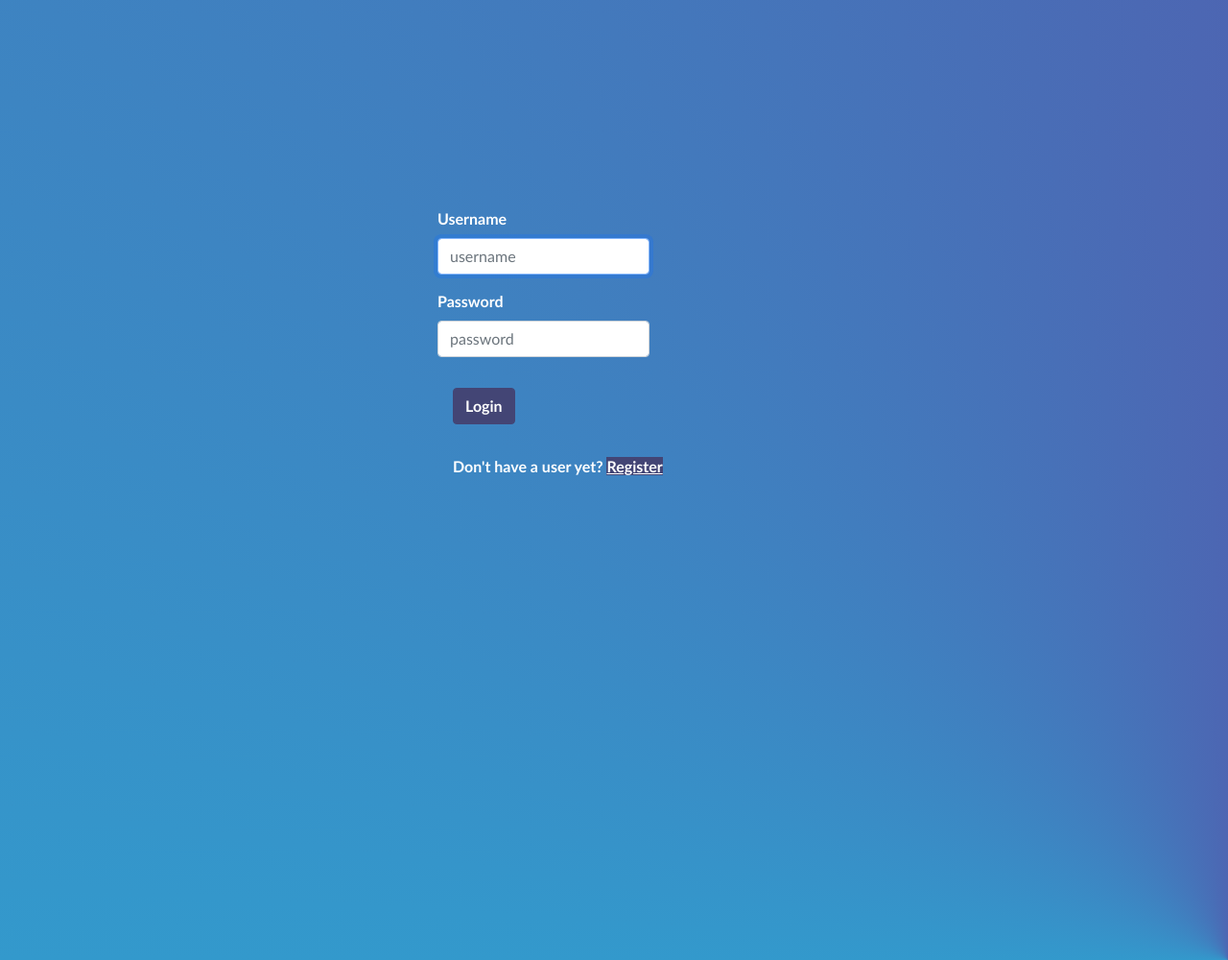
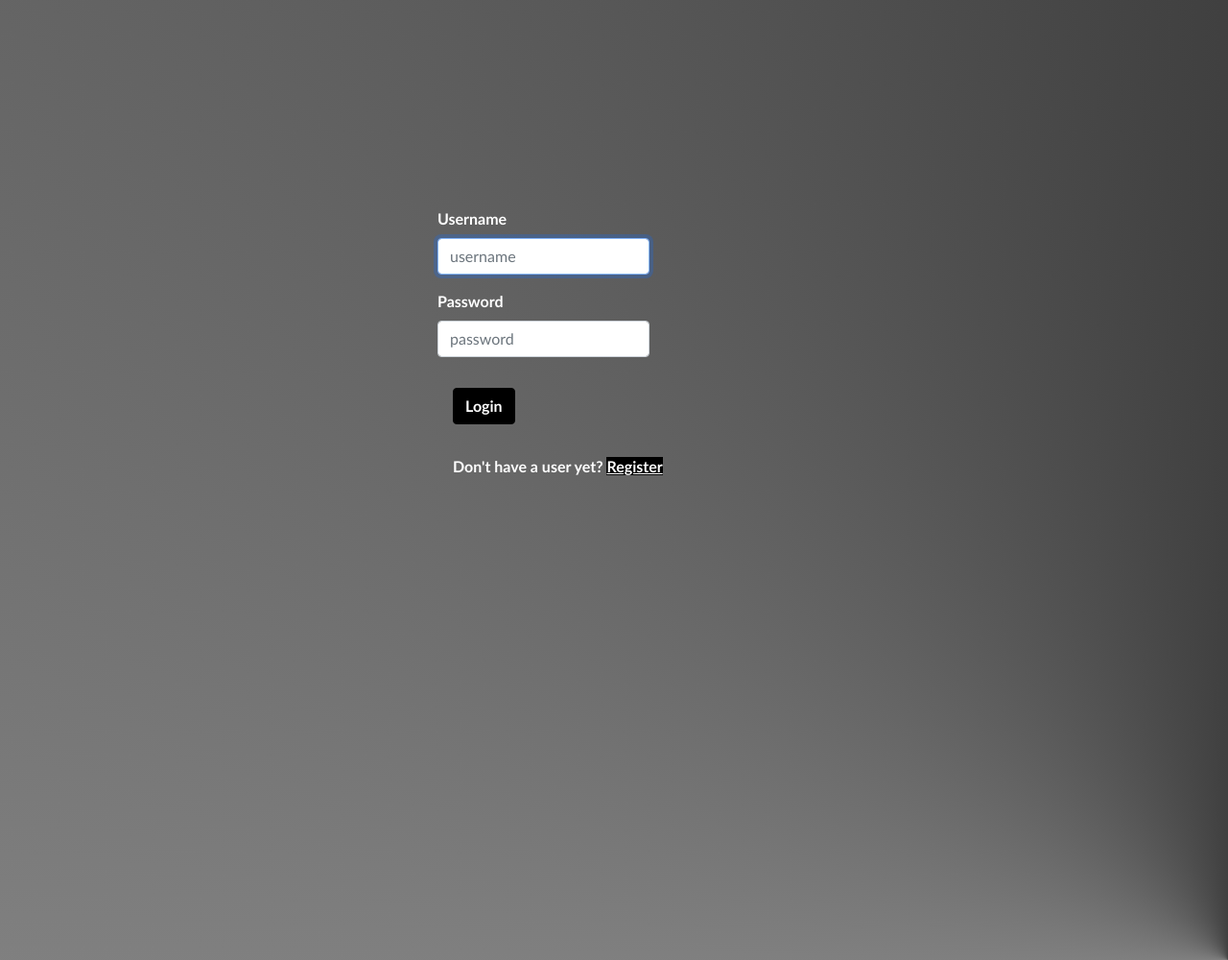
Before and after one commit to sebastian-cherny-toptal/inverse-llc, a Python web app: template src/app/templates/login.html in a window 1280 px wide. Shown: the whole page at 96% size. Run offline with Jinja, Linux system fonts and the light colour scheme; the template is opened without the code that fills it, so the values that code supplies are empty; some libraries are stand-ins or nearby versions.

Commit message:
Improvements

```diff
--- a/src/app/static/css/login_background.css
+++ b/src/app/static/css/login_background.css
@@ -1,11 +1,11 @@
 body {
     min-height: 100vh;
-    background: conic-gradient(from 90deg at bottom right, cyan, rebeccapurple)
+    background: conic-gradient(from 90deg at bottom right, #ffffff, #000000)
 }
 
 #register_btn,
 #login_btn {
-    background: #434575;
+    background: #000000;
     color: #ffffff;
 }
 
--- a/src/app/static/js/login_page.js
+++ b/src/app/static/js/login_page.js
@@ -80,7 +80,7 @@ function App() {
             </div>
           }
           <div style={{ margin: "1em" }}>
-            <button type="submit" style={{ marginTop: "inherit", backgroundColor: "#434575", borderColor: "#434575" }} className="btn btn-primary" onClick={tryLogin}>Login</button>
+            <button type="submit" style={{ marginTop: "inherit", backgroundColor: "#000000", borderColor: "#000000" }} className="btn btn-primary" onClick={tryLogin}>Login</button>
           </div>
           <div style={{ margin: "1em" }}>
             <label style={{ marginTop: "inherit" }}>
--- a/src/app/static/js/register_page.js
+++ b/src/app/static/js/register_page.js
@@ -93,7 +93,7 @@ function App() {
           <div style={{ margin: "1em" }}>
             <button type="submit" style={{
               marginLeft: "inherit", marginTop: "inherit",
-              backgroundColor: "#434575", borderColor: "#434575"
+              backgroundColor: "#000000", borderColor: "#000000"
             }} className="btn btn-primary" onClick={tryRegister}>Register</button>
           </div>
           <div style={{ margin: "1em" }}>
```
Also changed, not shown: src/app/static/js/lyrics.js (+14 -18 lines).
